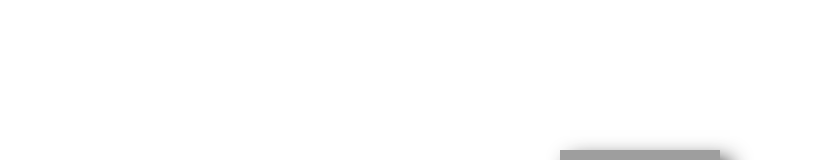
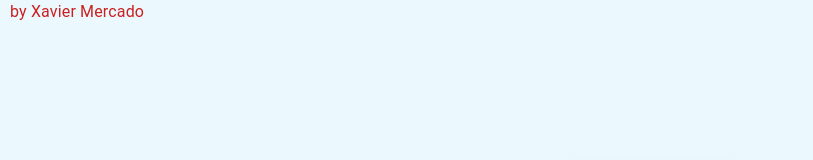
Before and after one commit to xmercado/ecard, a React (Create React App) app: page / in a window 1280 px wide. Shown: the top 160 px of the page, without its empty margins (0-813 px from the left). Built offline with nearby package versions, Linux system fonts and the light colour scheme; grey boxes are pictures that could not be loaded; a web font is replaced by a local one.

Commit message:
feat(signature): link signature, change background

```diff
--- a/src/index.js
+++ b/src/index.js
@@ -14,7 +14,7 @@ const theme = createTheme({
       main: '#000000',
      },
      background: {
-       default: '#FFFFFF',
+       default: '#EBF9FF',
      }
   },
 });
@@ -23,6 +23,16 @@ ReactDOM.render(
   <React.StrictMode>
     <ThemeProvider theme={theme}>
       <CssBaseline />
+      <a
+        href='https://github.com/xmercado'
+        style={{
+          textDecoration: 'none',
+          color: '#c92020',
+          padding: '10px'
+        }}
+      >
+      by Xavier Mercado
+      </a>
       <App />
     </ThemeProvider>
   </React.StrictMode>,
```
